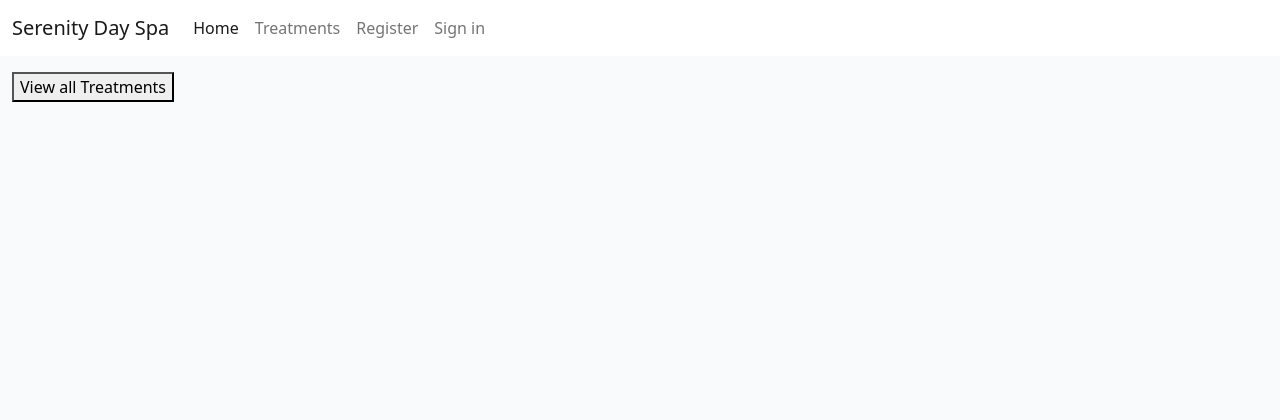
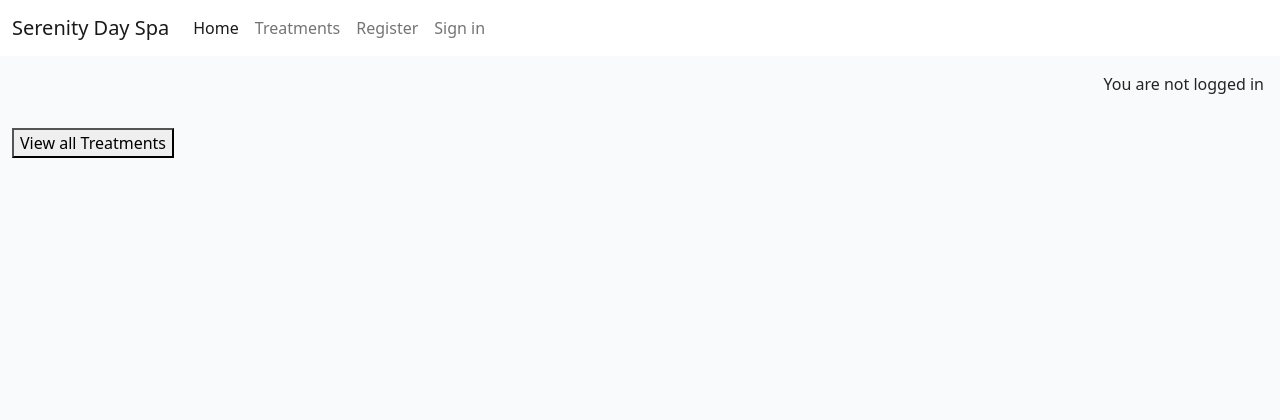
Before and after one commit to abigail-ryan/serenity-day-spa, a Django app: page /home/ in a window 1280 px wide. Shown: the top 420 px of the page. Run offline with Django 4.2, Linux system fonts and the light colour scheme.

Commit message:
Add user personalisation under nav bar in base html

```diff
--- a/templates/base.html
+++ b/templates/base.html
@@ -71,6 +71,11 @@
     </nav>
 
     <main class="flex-shrink-0 main-bg">
+        {% if user.is_authenticated %}
+            <p class="text-end m-3">Welcome back {{ user.first_name }}!</p>
+            {% else %}
+            <p class="text-end m-3">You are not logged in</p>
+        {% endif %}
 
         {% block content %}
         <!-- Content Goes here -->
```
